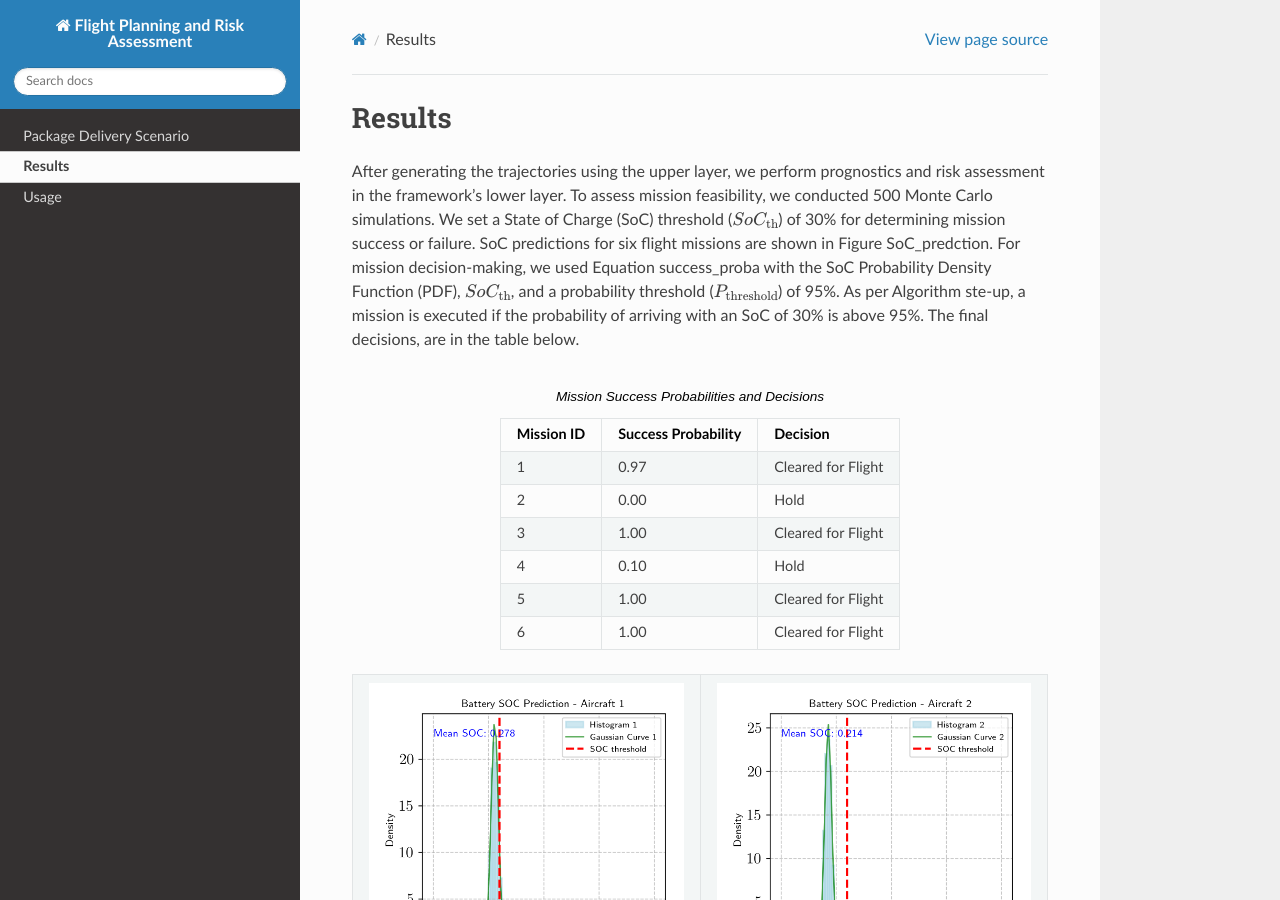
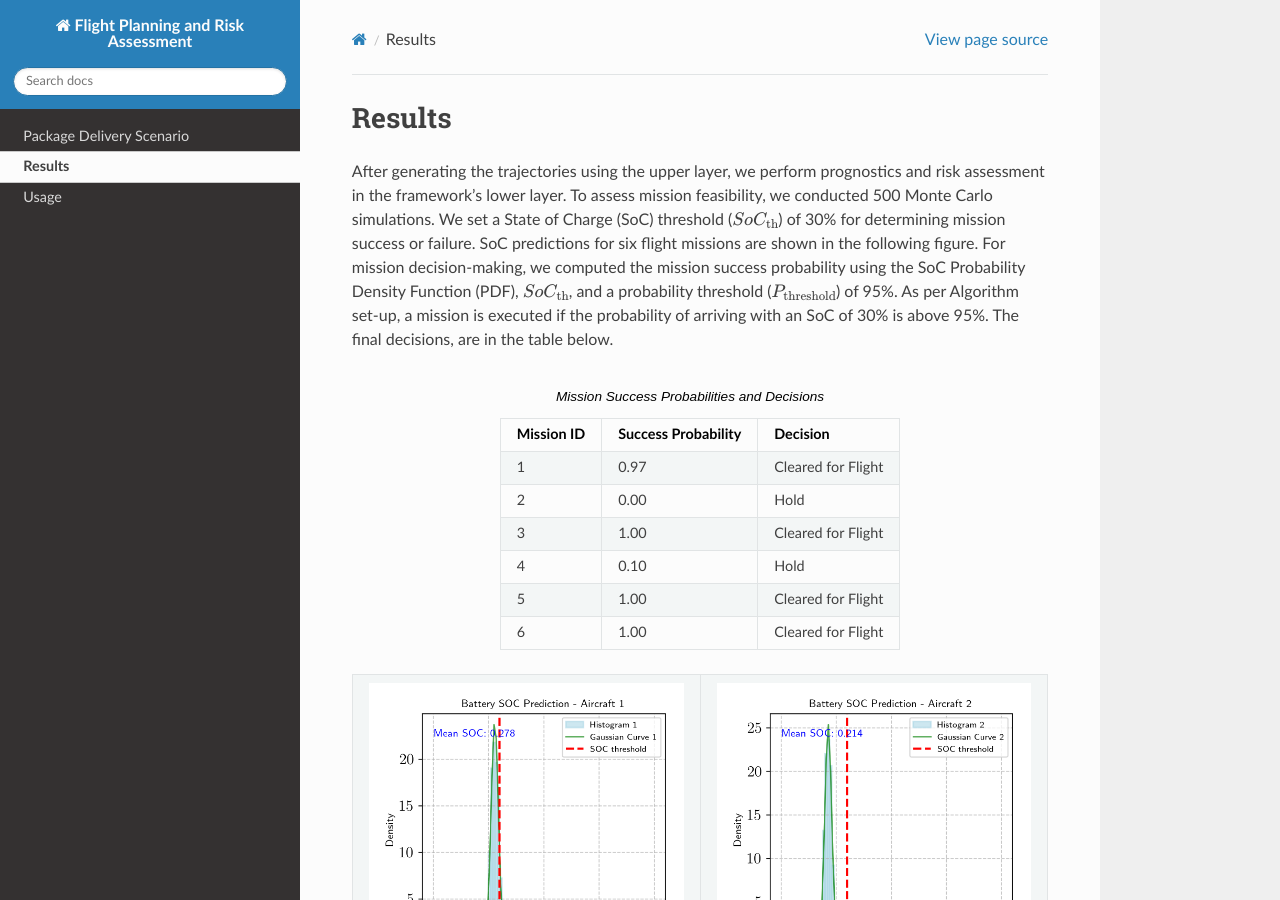
Before and after one commit to Abenezergirma/Chapter-2, a Sphinx documentation site: the page built from docs/source/results.rst, in a window 1280 px wide and 900 px high. Built offline with Sphinx 7.4.7 and the Read the Docs theme 2.0.0, drawn with Linux system fonts in a browser that asks for light colours; pages that are not in the unit, such as notebooks, are missing from menus.

Commit message:
editing docs

```diff
--- a/docs/source/results.rst
+++ b/docs/source/results.rst
@@ -1,7 +1,7 @@
 Results
 =========
 
-After generating the trajectories using the upper layer, we perform prognostics and risk assessment in the framework's lower layer. To assess mission feasibility, we conducted 500 Monte Carlo simulations. We set a State of Charge (SoC) threshold (:math:`SoC_{\text{th}}`) of 30% for determining mission success or failure. SoC predictions for six flight missions are shown in Figure SoC_predction. For mission decision-making, we used Equation success_proba with the SoC Probability Density Function (PDF), :math:`SoC_{\text{th}}`, and a probability threshold (:math:`P_{\text{threshold}}`) of 95%. As per Algorithm ste-up, a mission is executed if the probability of arriving with an SoC of 30% is above 95%. The final decisions, are in the table below.
+After generating the trajectories using the upper layer, we perform prognostics and risk assessment in the framework's lower layer. To assess mission feasibility, we conducted 500 Monte Carlo simulations. We set a State of Charge (SoC) threshold (:math:`SoC_{\text{th}}`) of 30% for determining mission success or failure. SoC predictions for six flight missions are shown in the following figure. For mission decision-making, we computed the mission success probability using the SoC Probability Density Function (PDF), :math:`SoC_{\text{th}}`, and a probability threshold (:math:`P_{\text{threshold}}`) of 95%. As per Algorithm set-up, a mission is executed if the probability of arriving with an SoC of 30% is above 95%. The final decisions, are in the table below.
 
 .. list-table:: Mission Success Probabilities and Decisions
    :align: center
```
